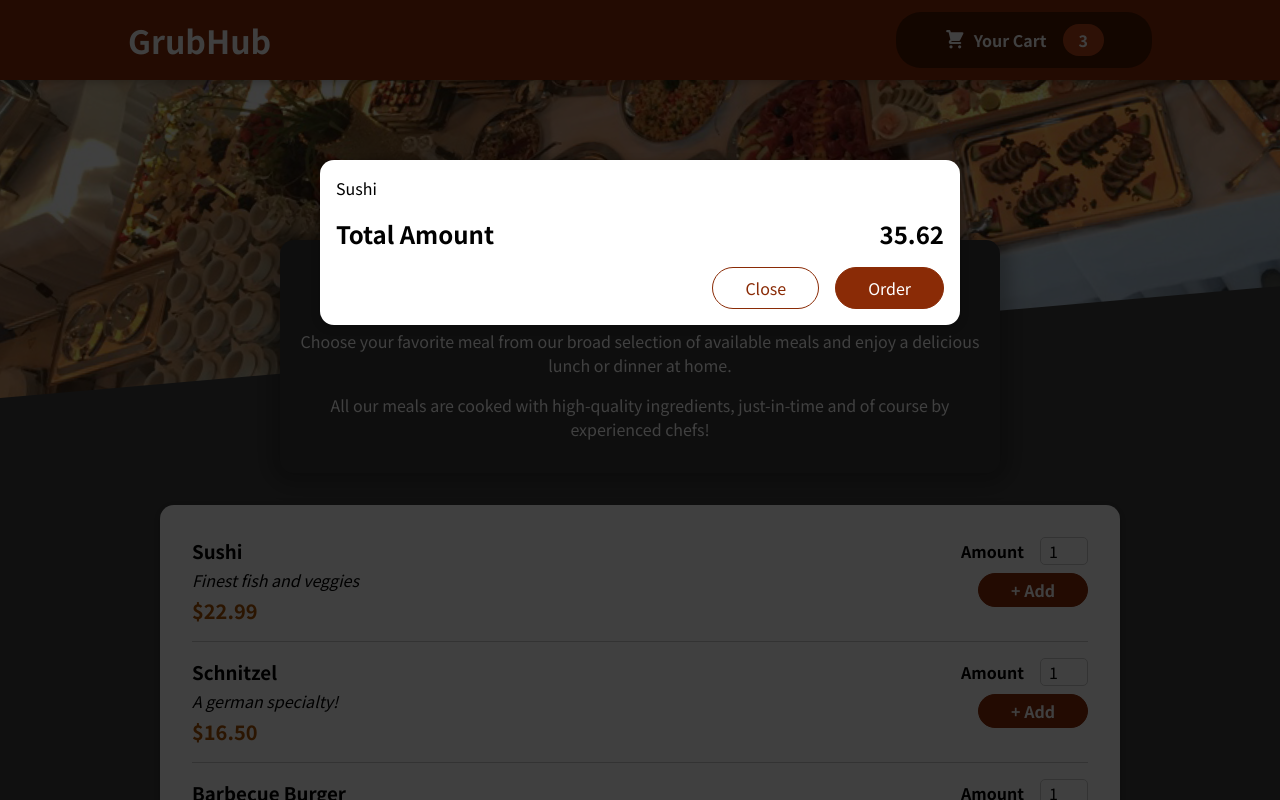
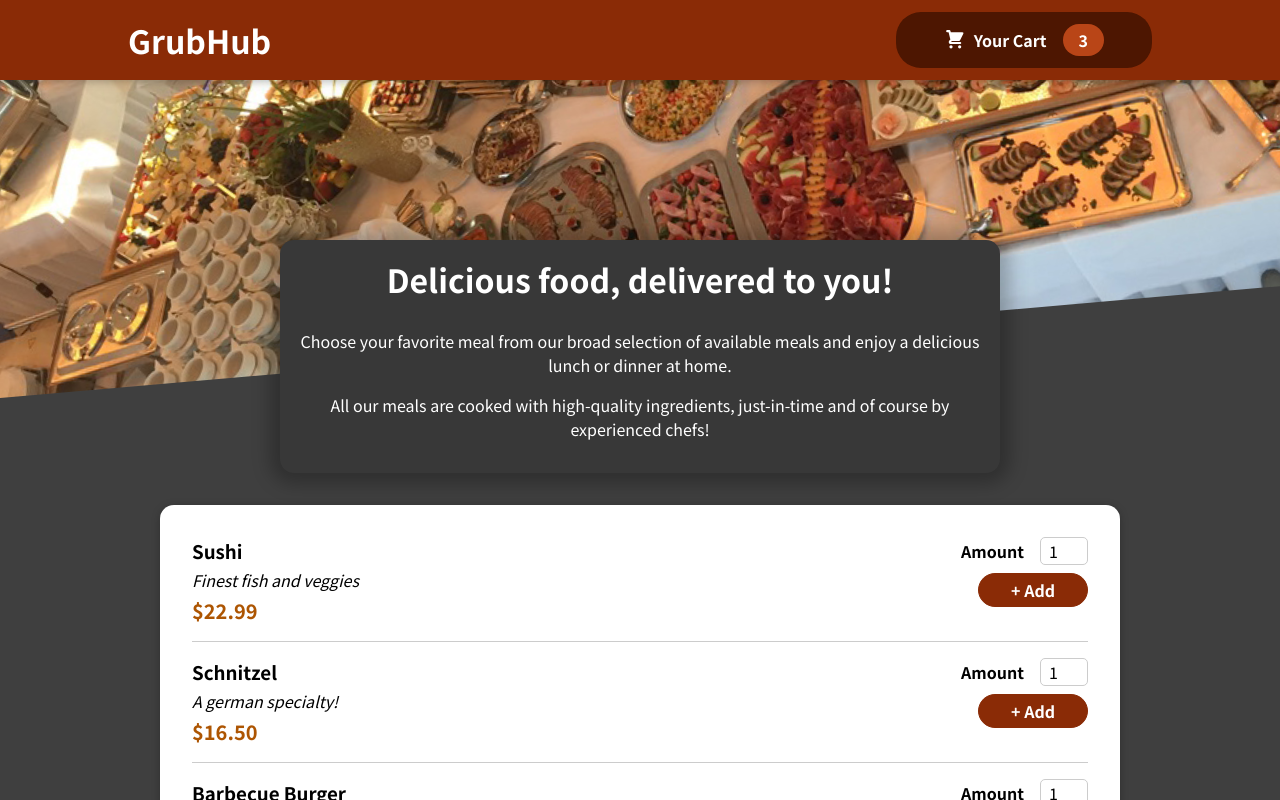
Before and after one commit to weikangg/GrubHub, a React (Create React App) app: page / in a window 1280 px wide. Shown: the top 800 px of the page. Built offline with nearby package versions, Linux system fonts and the light colour scheme.

Commit message:
Implement open and close cart states

```diff
--- a/src/App.js
+++ b/src/App.js
@@ -1,13 +1,21 @@
-import { Fragment } from 'react';
+import { Fragment , useState} from 'react';
 
 import Header from './components/Layout/Header';
 import Meals from './components/Meals/Meals';
 import Cart from './components/Cart/Cart';
 function App() {
+  const [cartIsShown, setCartIsShown] = useState(false);
+
+  const showCartHandler = () =>{
+    setCartIsShown(true);
+  }
+  const hideCartHandler = () =>{
+    setCartIsShown(false);
+  }
   return (
     <Fragment>
-      <Cart/>
-      <Header />
+      { cartIsShown && <Cart onClose = {hideCartHandler}/>}
+      <Header onShowCart = {showCartHandler}/>
       <main>
         <Meals />
       </main>
--- a/src/components/Cart/Cart.js
+++ b/src/components/Cart/Cart.js
@@ -3,10 +3,10 @@
 import Modal from '../UI/Modal';
 export default function Cart(props) {
     const cartItems = <ul className={classes['cart-items']}>
-        {[{id:'c1', name:'Sushi', amount:2, price:12.99},
+        {[{ id: 'c1', name: 'Sushi', amount: 2, price: 12.99 },
         ].map(item => <li>{item.name}</li>)}</ul>
     return (
-    <Modal>
+        <Modal onClose = {props.onClose}>
             {cartItems}
 
             <div className={classes.total}>
@@ -14,7 +14,7 @@
                 <span>35.62</span>
             </div>
             <div className={classes.actions}>
-            <button className= {classes['button--alt']}>Close</button>
+                <button className={classes['button--alt']} onClick={props.onClose}>Close</button>
                 <button className={classes.button}>Order</button>
             </div>
         </Modal>
--- a/src/components/Layout/Header.js
+++ b/src/components/Layout/Header.js
@@ -9,7 +9,7 @@
     <Fragment>
       <header className={classes.header}>
         <h1>GrubHub</h1>
-        <HeaderCartButton />
+        <HeaderCartButton onClick = {props.onShowCart}/>
       </header>
       <div className={classes['main-image']}>
         <img src={mealsImage} alt='A table full of delicious food!' />
--- a/src/components/Layout/HeaderCartButton.js
+++ b/src/components/Layout/HeaderCartButton.js
@@ -3,7 +3,7 @@
 
 const HeaderCartButton = (props) => {
   return (
-    <button className={classes.button}>
+    <button className={classes.button} onClick = {props.onClick}>
       <span className={classes.icon}>
         <CartIcon />
       </span>
--- a/src/components/UI/Modal.js
+++ b/src/components/UI/Modal.js
@@ -3,7 +3,7 @@
 import classes from './Modal.module.css';
 
 const Backdrop = props => {
-    return <div className={classes.backdrop}></div>
+    return <div className={classes.backdrop} onClick = {props.onClose}></div>
 };
 
 const ModalOverlay = props => {
@@ -17,7 +17,7 @@
 export default function Modal(props) {
     return (
         <Fragment>
-            {ReactDOM.createPortal(<Backdrop/>, portalElement )}
+            {ReactDOM.createPortal(<Backdrop onClose = {props.onClose}/>, portalElement )}
             {ReactDOM.createPortal(<ModalOverlay>{props.children}</ModalOverlay>, portalElement)}
         </Fragment>
     )
```
Lines whose indentation alone changed are shown as unchanged.
